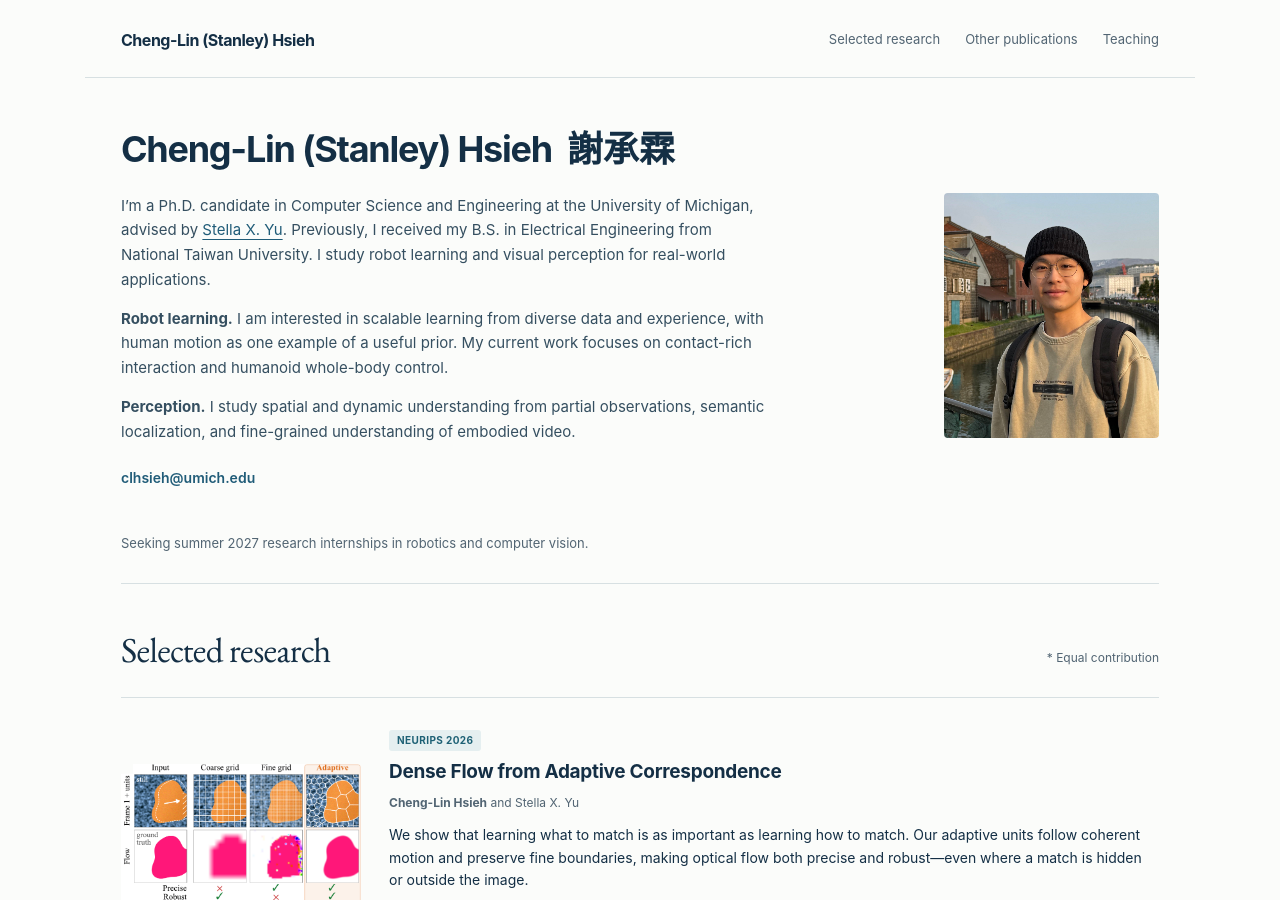
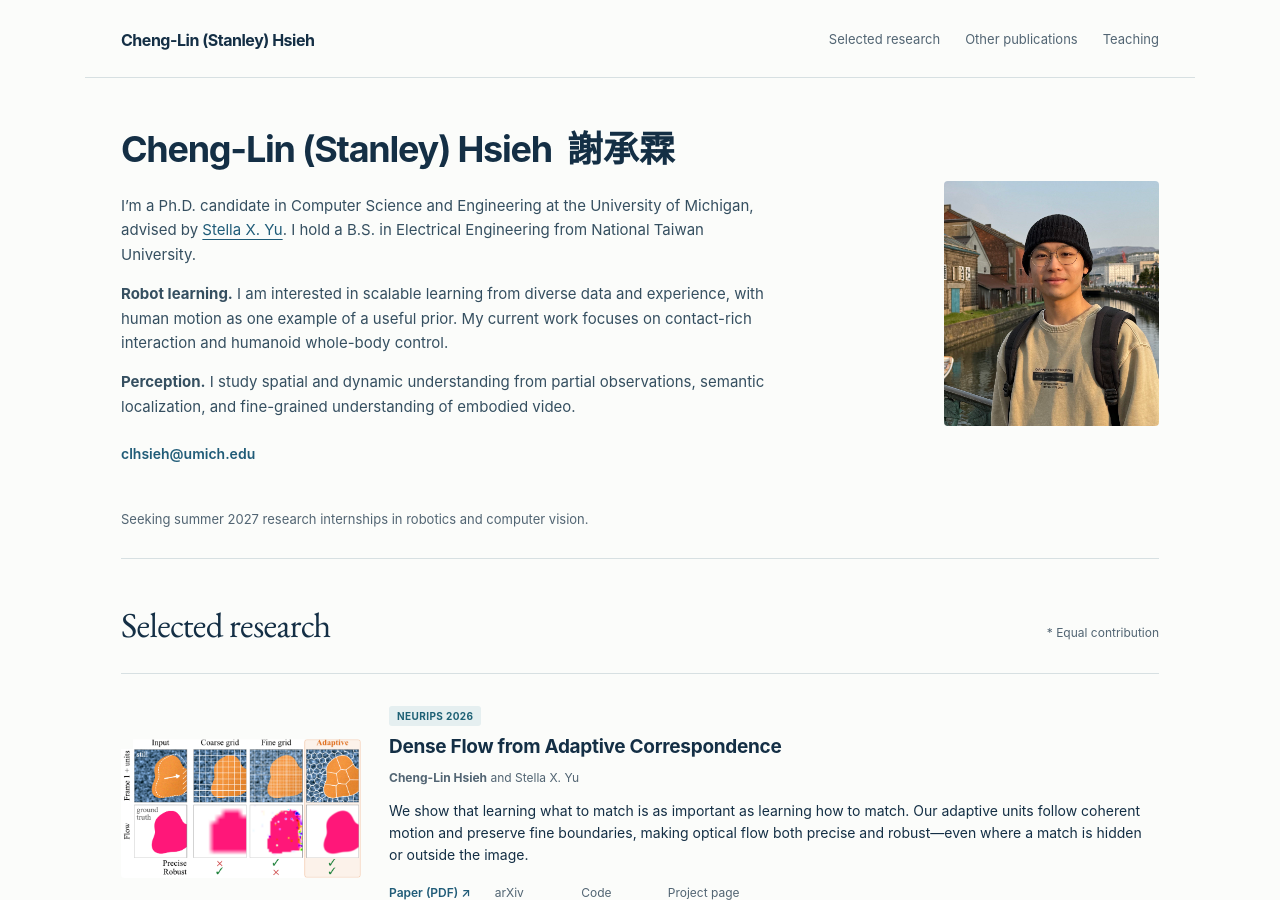
Before and after one commit to chenglinh/chenglinh.github.io, a Jekyll site: the page index.html, which Jekyll copies as it is, in a window 1280 px wide and 900 px high. Built offline with Jekyll 4.4.1, drawn with Linux system fonts in a browser that asks for light colours.

Commit message:
Shorten homepage introduction

```diff
--- a/index.html
+++ b/index.html
@@ -17,7 +17,7 @@
 <main id="main">
 <section class="hero" aria-labelledby="intro-title">
 <div><h1 id="intro-title"><span>Cheng-Lin (Stanley) Hsieh</span><span class="name-cn" lang="zh-Hant">謝承霖</span></h1>
-<p class="intro">I’m a Ph.D. candidate in Computer Science and Engineering at the University of Michigan, advised by <a href="https://web.eecs.umich.edu/~stellayu/">Stella X. Yu</a>. Previously, I received my B.S. in Electrical Engineering from National Taiwan University. I study robot learning and visual perception for real-world applications.</p>
+<p class="intro">I’m a Ph.D. candidate in Computer Science and Engineering at the University of Michigan, advised by <a href="https://web.eecs.umich.edu/~stellayu/">Stella X. Yu</a>. I hold a B.S. in Electrical Engineering from National Taiwan University.</p>
 <p class="intro"><strong>Robot learning.</strong> I am interested in scalable learning from diverse data and experience, with human motion as one example of a useful prior. My current work focuses on contact-rich interaction and humanoid whole-body control.</p>
 <p class="intro"><strong>Perception.</strong> I study spatial and dynamic understanding from partial observations, semantic localization, and fine-grained understanding of embodied video.</p>
 <p id="contact" class="contact"><a href="mailto:clhsieh@umich.edu">clhsieh@umich.edu</a></p></div>
```
